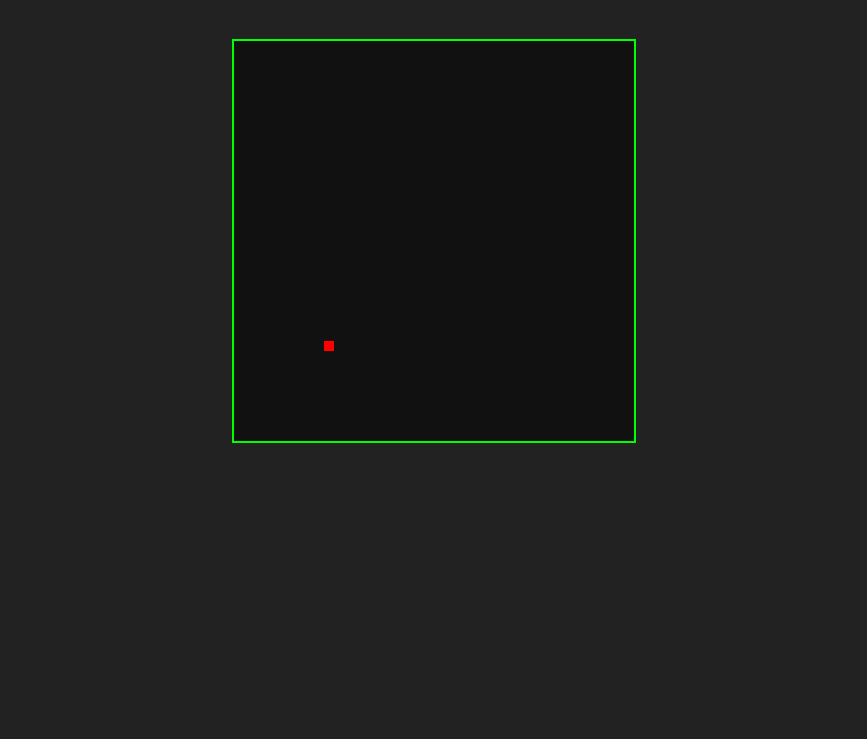
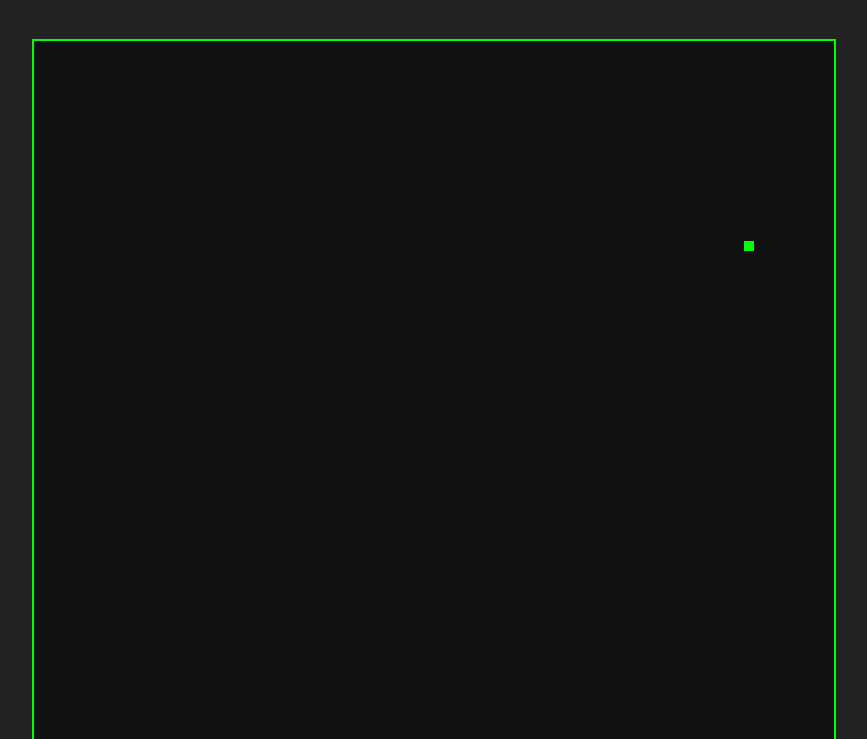
Before and after one commit to luclucm/snake, a plain HTML site: page index.html in a window 1280 px wide. Shown: the part 61-800 px from the top of the page, without its empty margins (206-1073 px from the left). Drawn offline with Linux system fonts and the light colour scheme.

Commit message:
Update index.html

```diff
--- a/index.html
+++ b/index.html
@@ -8,7 +8,7 @@
 </head>
 <body>
     <h1>Snake Game</h1>
-    <canvas id="gameCanvas" width="400" height="400"></canvas>
+    <canvas id="gameCanvas" width="800" height="1000"></canvas>
 
     <script src="snake.js"></script>
 </body>
```
